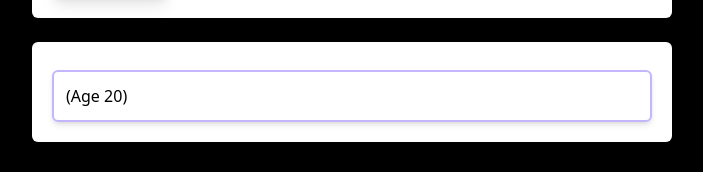
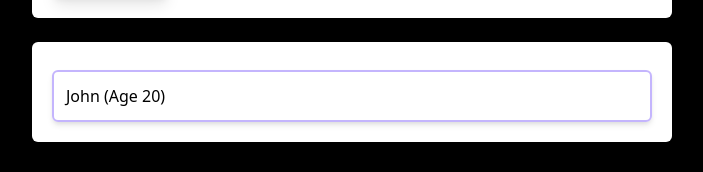
Before and after one commit to FuryACE007/userData, a React (Create React App) app: page / in a window 1280 px wide. Shown: the part 302-474 px from the top of the page, without its empty margins (288-991 px from the left). Built offline with nearby package versions, Linux system fonts and the light colour scheme.

Commit message:
fixed name not showing bug

```diff
--- a/src/components/UserInfo.js
+++ b/src/components/UserInfo.js
@@ -4,7 +4,7 @@ const UsersInfo = (props) =>{
     return(
         <li>
             <div className ="container flex flex-col p-3 border-2 border-purple-300 rounded-md shadow-md mt-2">
-                {props.name} (Age {props.age})
+                {props.userName} (Age {props.userAge})
             </div>
         </li>
     );
--- a/src/components/UsersList.js
+++ b/src/components/UsersList.js
@@ -1,11 +1,13 @@
 import UsersInfo from "./UserInfo";
 
 const UsersList = (props) => {
+  console.log("User List");
+  console.log(props.name , props.age,props.arr);
   return (
     <div className="container flex flex-col w-1/2 mx-auto bg-white rounded-md p-5 mt-6">
       <ul>
         {props.arr.map((user) => (
-          <UsersInfo key={Math.random()} name={user.name} age={user.age} />
+          <UsersInfo key={Math.random()} userName={user.username} userAge={user.age} />
         ))}
       </ul>
     </div>
```
